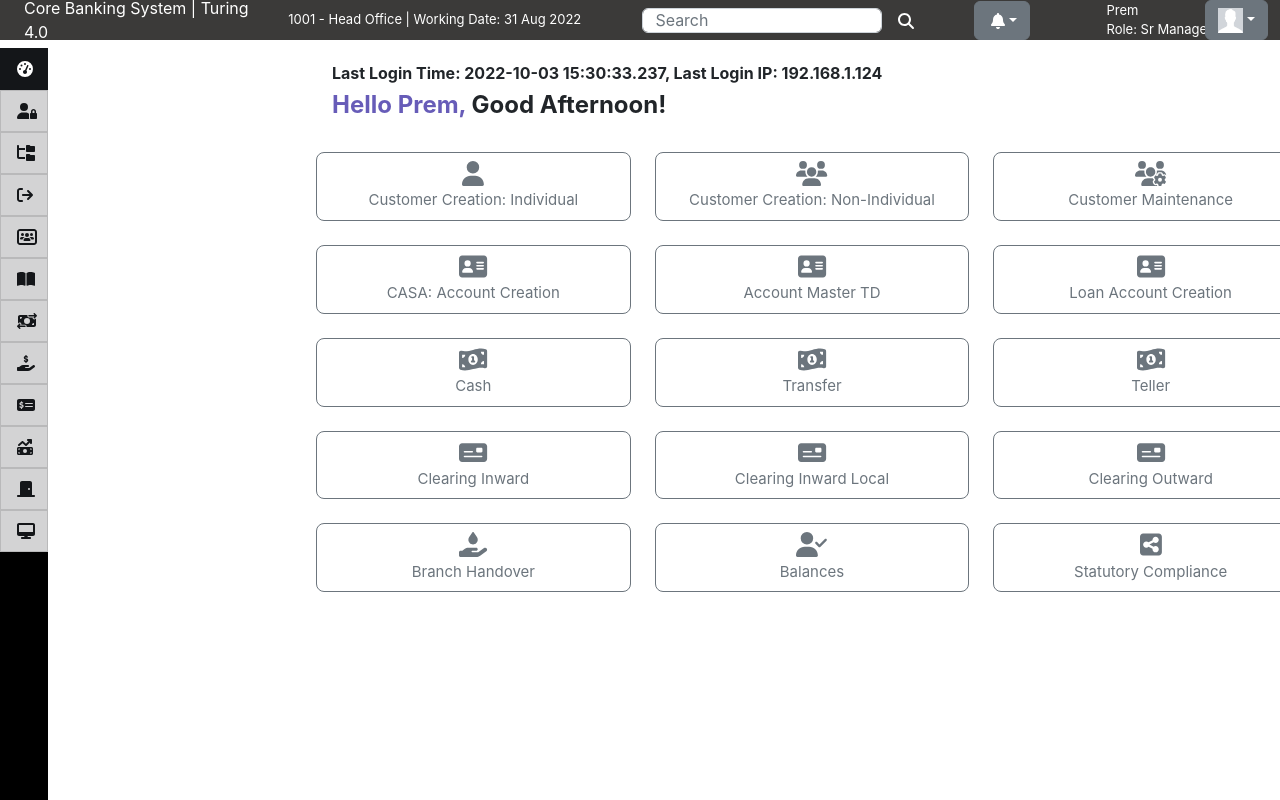
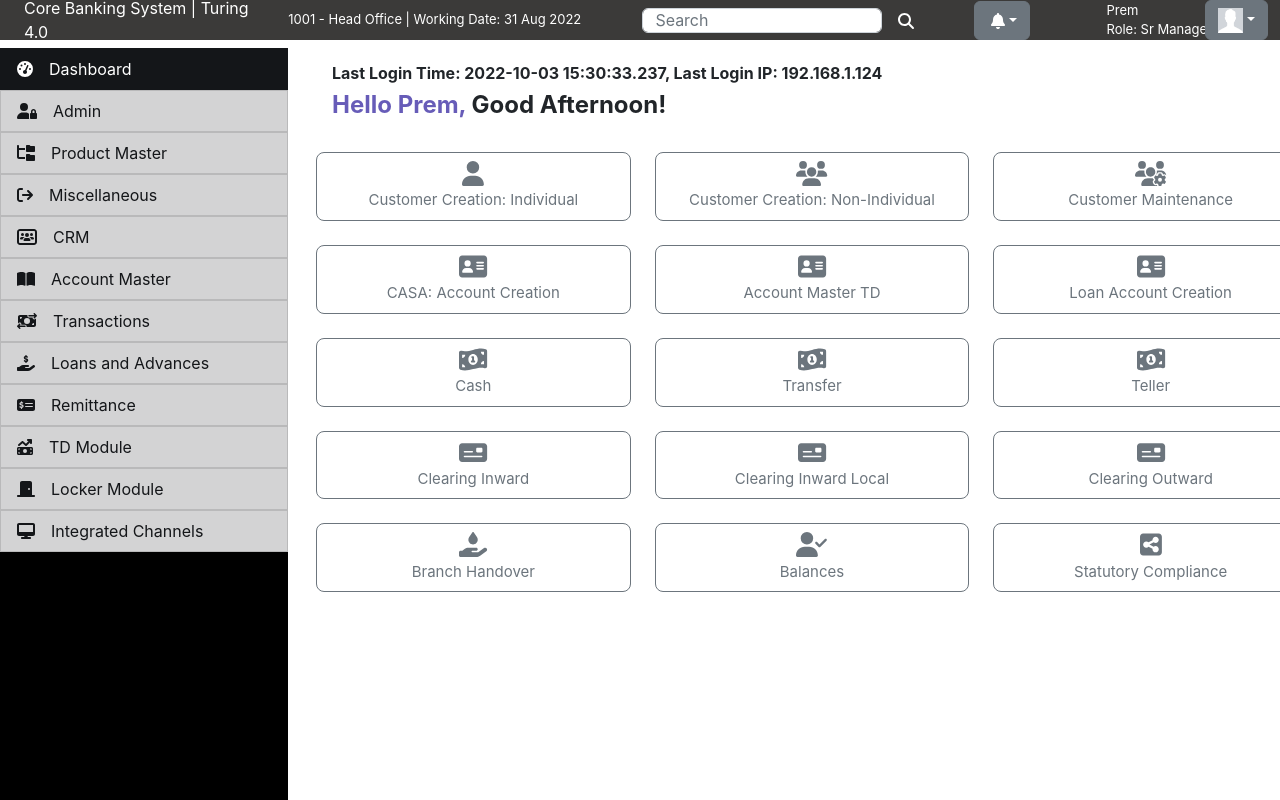
Before and after one commit to PremVispute/CBS-React, a React (Create React App) app: page / in a window 1280 px wide. Shown: the top 800 px of the page. Built offline with nearby package versions, Linux system fonts and the light colour scheme.

Commit message:
sidebar secondary updates

```diff
--- a/src/components/layouts/SideBar/SideBarMain.js
+++ b/src/components/layouts/SideBar/SideBarMain.js
@@ -11,8 +11,8 @@ const SideBarMain = () => {
   const [sidebar, setSideBar] = useState(0)
 
   const toggleDiv = (id) => {
-    let something = SideBarSecondaryData.find(data => { return data.id === id })
-    setSideBar(something)
+    let sideBarSecondaryData = SideBarSecondaryData.find(data => { return data.id === id })
+    setSideBar(sideBarSecondaryData)
   }
 
   return (
--- a/src/styles/SideBar.css
+++ b/src/styles/SideBar.css
@@ -2,12 +2,12 @@
     margin-top: 6vh;
     height: 94vh;
     background-color: black;
-    /* width: 18rem; */
-    width: 3rem;
+    width: 18rem;
+    /* width: 3rem; */
 }
 
 .sidebar-text{
-    display: none;
+    /* display: none; */
 }
 
 .sidebar-secondary{
```
